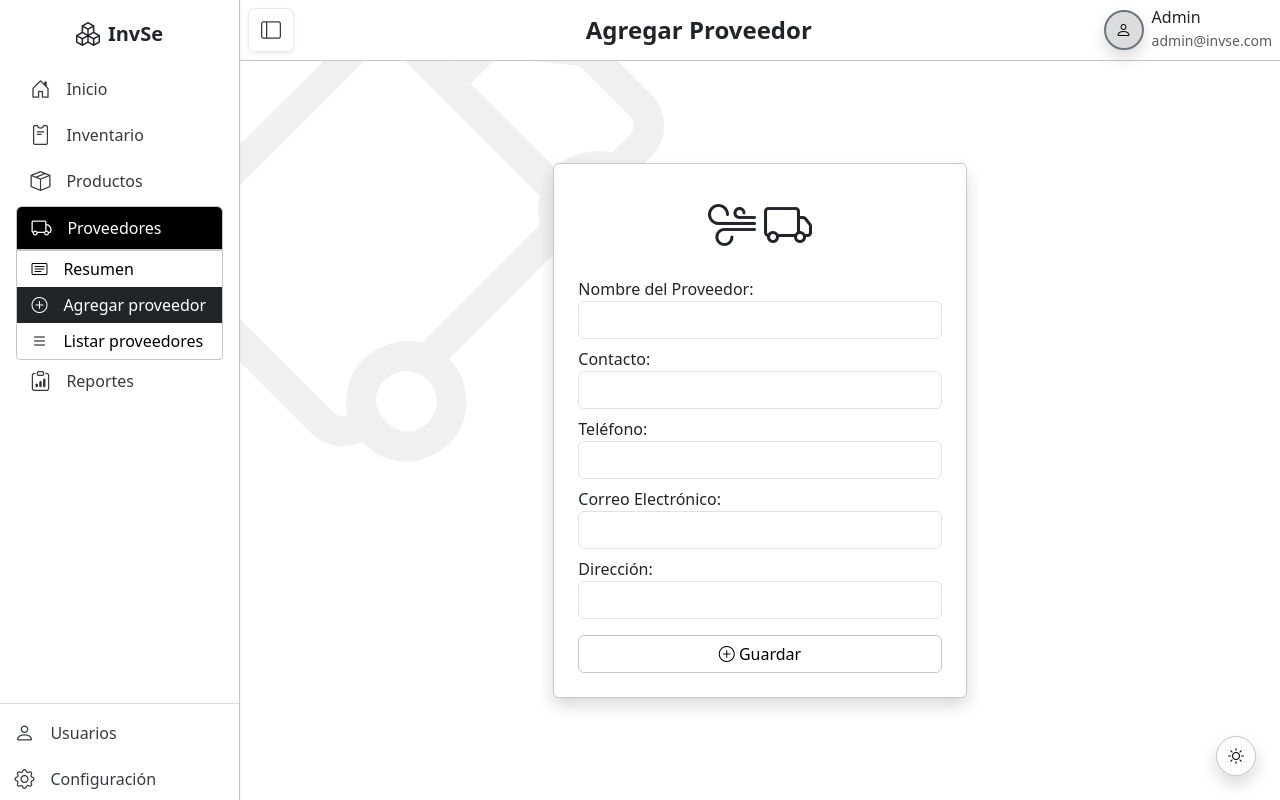
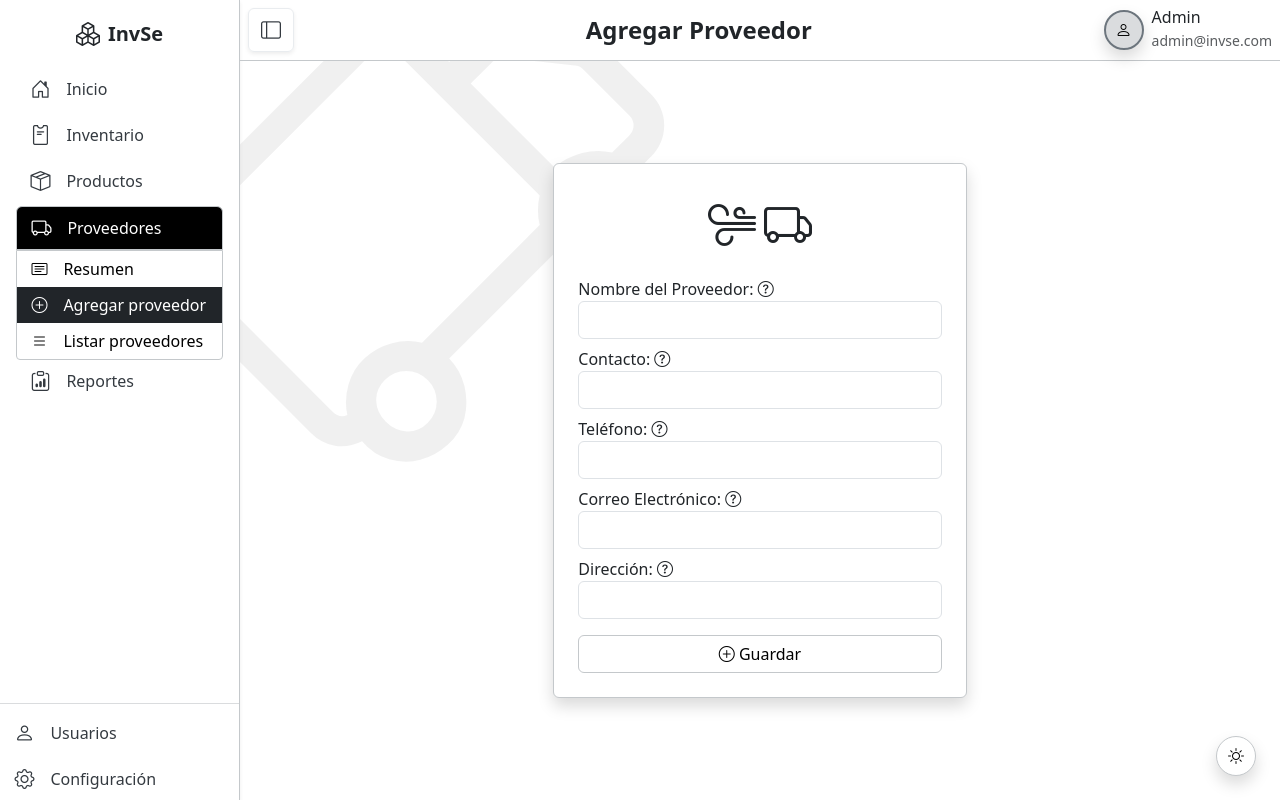
Before and after one commit to Sathaniel99/InvSe, a Django app: page /proveedores/create-proveedores/ in a window 1280 px wide. Run offline with Django 5.2, Linux system fonts and the light colour scheme.

Commit message:
News Fixes

```diff
--- a/inventario/static/main_css.css
+++ b/inventario/static/main_css.css
@@ -10,6 +10,9 @@ html[data-bs-theme="dark"] .shadow{
 }
 .pointer-events-none{
     pointer-events: none;
+}
+.cursor-pointer{
+    cursor: pointer;
 }
 .z-index-overall{
     z-index: 1055;
@@ -79,10 +82,14 @@ body{
 .form-control:focus {
     color: var(--bs-body-color);
     background-color: var(--bs-body-bg);
-    border-color: #373d45 !important;
+    border: solid .15rem rgb(127 127 127) !important;
     outline: 0;
-    box-shadow: 0 0 0 .25rem rgb(70 83 102 / 16%) !important;
+    box-shadow: 0 0 0 .25rem rgb(125 125 125 / 25%) !important;
 }
+.form-control:hover {
+    box-shadow: 0 0 0 .25rem rgb(125 125 125 / 25%) !important;
+}
+
 
 @media (min-width: 700px) {
     div[name="nav-user"] {
--- a/inventario/templates/dashboard/proveedores/create.html
+++ b/inventario/templates/dashboard/proveedores/create.html
@@ -11,23 +11,38 @@
     <form class="d-flex flex-column" method="post">
         {% csrf_token %}
         <div class="mb-2">
-            <label for="id_nombre">Nombre del Proveedor:</label>
+            <div>
+                <label for="id_nombre">Nombre del Proveedor:</label>
+                <i class="bi bi-question-circle cursor-pointer" data-bs-toggle-tooltip="tooltip" data-bs-title='"Nombre de Empresa", "etc".'></i>
+            </div>
             <input type="text" name="nombre" class="form-control" maxlength="150" required="" id="id_nombre">
         </div>
         <div class="mb-2">
-            <label for="id_contacto">Contacto:</label>
+            <div>
+                <label for="id_contacto">Contacto:</label>
+                <i class="bi bi-question-circle cursor-pointer" data-bs-toggle-tooltip="tooltip" data-bs-title='"Nombre", "Apodo", "etc".'></i>
+            </div>
             <input type="text" name="contacto" class="form-control" maxlength="100" id="id_contacto">
         </div>
         <div class="mb-2">
-            <label for="id_telefono">Teléfono:</label>
+            <div>
+                <label for="id_telefono">Teléfono:</label>
+                <i class="bi bi-question-circle cursor-pointer" data-bs-toggle-tooltip="tooltip" data-bs-title='Teléfono móvil o fijo.'></i>
+            </div>
             <input type="text" name="telefono" class="form-control" maxlength="20" id="id_telefono">
         </div>
         <div class="mb-2">
-            <label for="id_email">Correo Electrónico:</label>
+            <div>
+                <label for="id_email">Correo Electrónico:</label>
+                <i class="bi bi-question-circle cursor-pointer" data-bs-toggle-tooltip="tooltip" data-bs-title='Email o Correo Electrónico.'></i>
+            </div>
             <input type="email" name="email" class="form-control" maxlength="254" id="id_email">
         </div>
         <div class="mb-2">
-            <label for="id_direccion">Dirección:</label>
+            <div>
+                <label for="id_direccion">Dirección:</label>
+                <i class="bi bi-question-circle cursor-pointer" data-bs-toggle-tooltip="tooltip" data-bs-title='Dirección donde se encuentra el establecimiento proveedor.'></i>
+            </div>
             <input type="text" name="direccion" class="form-control" id="id_direccion">
         </div>
         <button type="submit" class="btn btn-outline-black mt-2">
--- a/inventario/templates/dashboard/proveedores/list.html
+++ b/inventario/templates/dashboard/proveedores/list.html
@@ -15,11 +15,6 @@
 </style>
 
 <!-- Tabla -->
-<div class="d-flex justify-content-end align-items-center mb-4">
-    <button type="button" class="btn btn-black fw-semibold d-flex align-items-center gap-2">
-        <i class="bi bi-plus-circle"></i> Nuevo proveedor
-    </button>
-</div>
 <table class="table table-hover table-striped table-hover shadow-sm border-0 border-transparent" id="proveedores-table">
     <caption>Listado de {{ title_page }}</caption>
     <thead class="bg-light">
--- a/inventario/templates/dashboard_template.html
+++ b/inventario/templates/dashboard_template.html
@@ -19,11 +19,6 @@
 
     .nav-link i {
         font-size: 1.25rem;
-    }
-
-    .form-control:focus {
-        box-shadow: 0 0 0 0.2rem rgba(0, 0, 0, 0.1);
-        border-color: #6c757d;
     }
 </style>
 <!-- Sidebar -->
```
Also changed, not shown: README.md.
